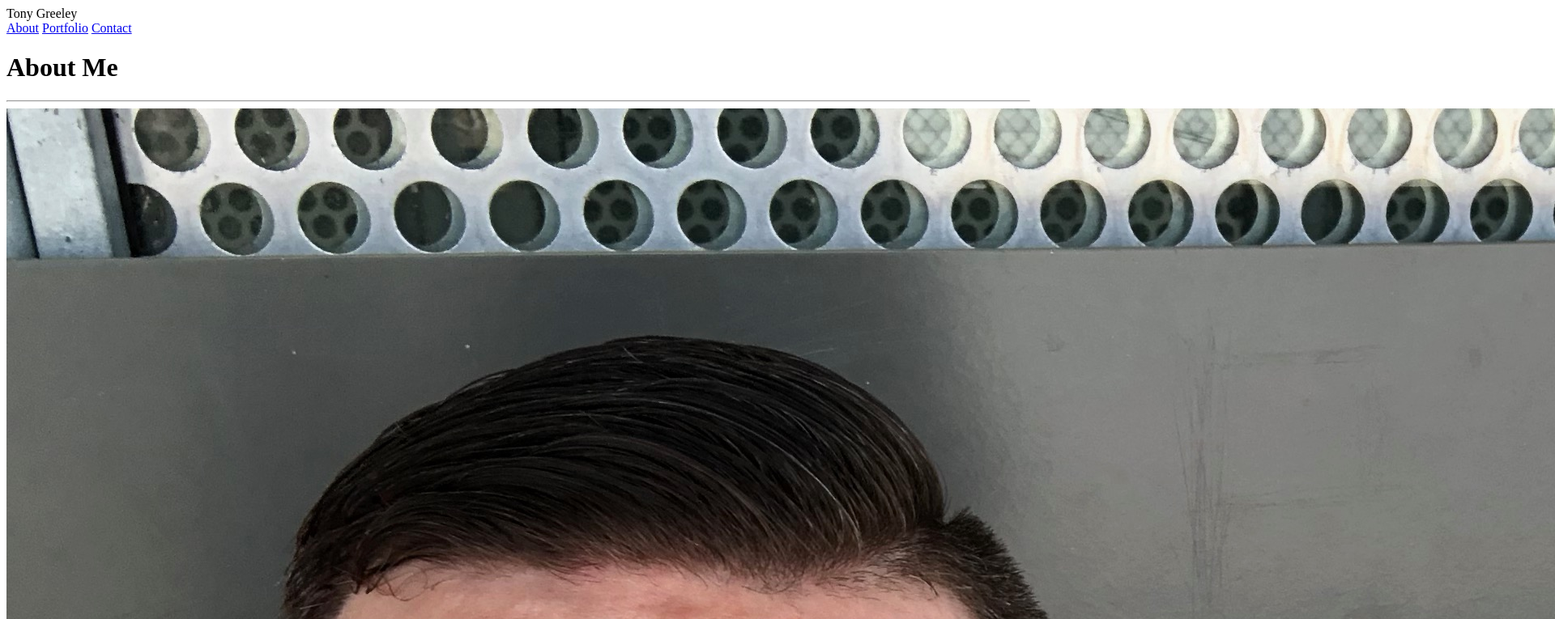
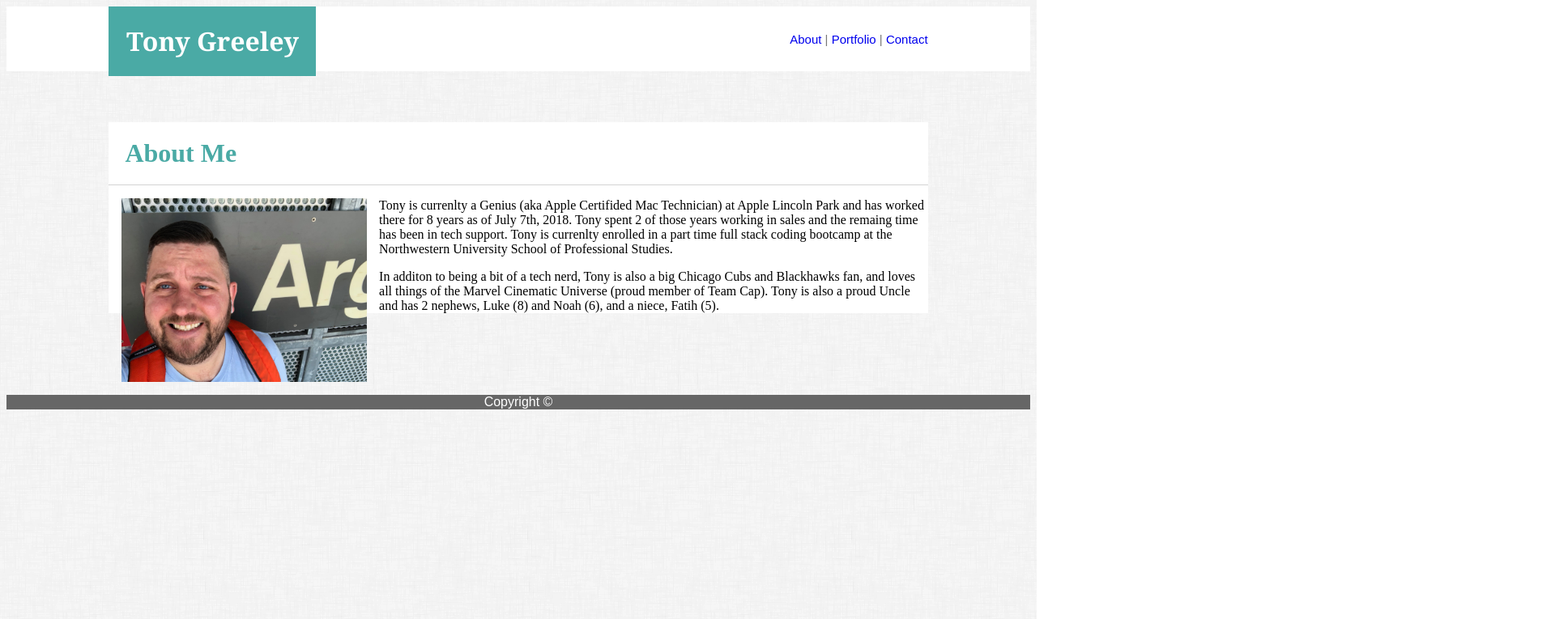
Before and after one commit to tonythetiger323/Basic-Portfolio, a plain HTML site: page index.html in a window 1280 px wide. Shown: the top 765 px of the page at 81% size, 1920 px wide, since content can reach past the window. Drawn offline with Linux system fonts and the light colour scheme.

Commit message:
Progress as of Thursday before class

```diff
--- a/assets/css/style.css
+++ b/assets/css/style.css
@@ -0,0 +1,61 @@
+body {
+    background-image: url(../images/dust_scratches.png)
+}
+
+a:link {
+    text-decoration: none;
+}
+
+nav {
+    padding-top: 2.5%;
+    padding-bottom: 2.5%;
+    padding-right: 10%;
+    text-align: right;
+    font-family: "Arial", "Helvetica Neue", Helvetica, sans-serif;
+    font-size: 15px;
+    color: #777;
+    background-color: #FFF;
+}
+
+#myName {
+    padding: 1.7%;
+    margin-top: 0;
+    margin-left: 10%;
+    margin-bottom: 0;
+    float: left;
+    text-align: center;
+    font-family: "Georgia", Times, Times New Roman, serif;
+    color: #FFF;
+    background-color: #4aaaa5;
+}
+
+img.me {
+    margin: 1.5%;
+    float: left;
+    width: 30%;
+}
+
+.bio {
+    height: 200%;
+    margin: 5% 10%;
+    background-color: #FFF;
+}
+
+#about {
+    margin: 0;
+    padding: 20px;
+    border-bottom: 1px solid lightgray;
+    color: #4aaaa5;
+}
+
+footer {
+    clear: both;
+    text-align: center;
+    background-color: #666;
+    font-family: "Arial", "Helvetica Neue", Helvetica, sans-serif;
+    color: #FFF;
+}
+
+#nav {
+    margin-right: 11%;
+}
--- a/index.html
+++ b/index.html
@@ -1,30 +1,33 @@
 <!DOCTYPE html>
 <html>
 
-<head>
+    <head>
         <title>Tony Greeley's Portfolio - About Me</title>
         <link rel="stylesheet" type="text/css" href="assets/css/style.css">
     </head>
 
     <body>
-        <nav>
-            <div>Tony Greeley</div>
 
-            <div>
-                <a href="index.html">About</a>
-                <a href="portfolio.html">Portfolio</a>
+            <h1 id="myName">Tony Greeley</h1>
+            <nav>
+                <a href="index.html">About</a> |
+                <a href="portfolio.html">Portfolio</a> |
                 <a href="contact.html">Contact</a>
+            </nav>
+
+
+            <div class="bio">
+
+            <h1 id="about">About Me</h1>
+
+            <img class="me" src="assets/images/profile.jpg" alt=Tony Greeley>
+
+            <p>Tony is currenlty a Genius (aka Apple Certifided Mac Technician) at Apple Lincoln Park and has worked there for 8 years as of July 7th, 2018. Tony spent 2 of those years working in sales and the remaing time has been in tech support. Tony is currenlty enrolled in a part time full stack coding bootcamp at the Northwestern University School of Professional Studies.</p>
+            <p>In additon to being a bit of a tech nerd, Tony is also a big Chicago Cubs and Blackhawks fan, and loves all things of the Marvel Cinematic Universe (proud member of Team Cap). Tony is also a proud Uncle and has 2 nephews, Luke (8) and Noah (6), and a niece, Fatih (5).</p>
+
             </div>
-        </nav>
 
-        <h1>About Me</h1>
-
-        <hr>
-
-        <img src="assets/images/profile.jpg" alt=Tony Greeley>
-
-        <p>Tony is currenlty a Genius (aka Apple Certifided Mac Technician) at Apple Lincoln Park and has worked there for 8 years as of July 7th, 2018. Tony is currenlty enrolled in a part time full stack coding bootcamp at the Northwestern University School of Professional Studies.</p>
-        <p>In additon to being a bit of a tech nerd, Tony is also a big Chicago Cubs and Blackhawks fan, and loves all things of the Marvel Cinematic Universe (proud member of Team Cap). Tony is also a proud Uncle and has 2 nephews, Luke (8) and Noah (6), and a niece, Fatih (5).</p>
+            <footer> Copyright &copy;</footer>
     </body>
 
 </html>
```
Also changed, not shown: contact.html (+8 -6 lines), portfolio.html (+10 -7 lines), assets/images/dust_scratches.png (added), portfolio-about-me.png (deleted), 1 other file.
